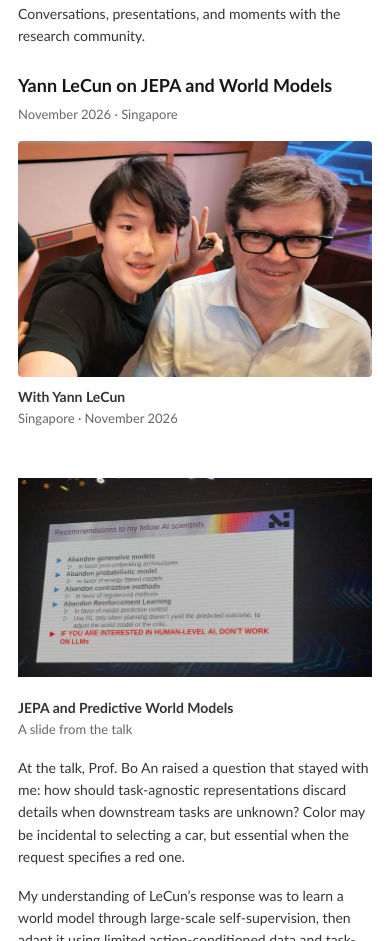
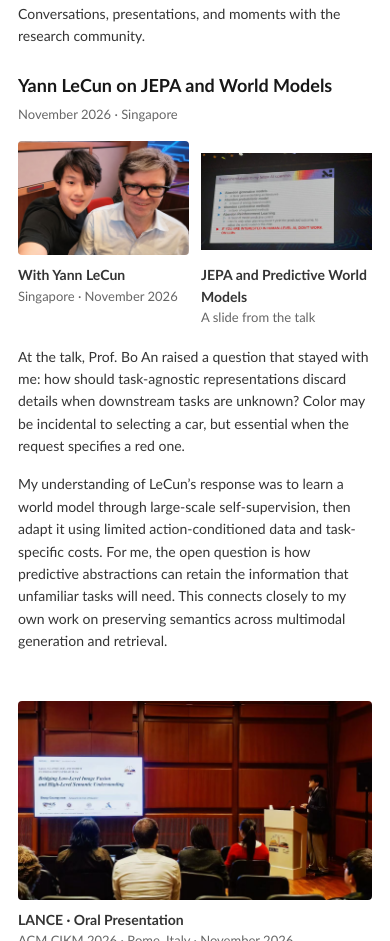
Before and after one commit to chatdgy/chatdgy.github.io, a plain HTML site: page index.html in a window 390 px wide. Shown: the part 9857-10798 px from the top of the page. Drawn offline with Linux system fonts and the light colour scheme.

Commit message:
Replace LeCun photo and halve event image sizes

```diff
--- a/index.html
+++ b/index.html
@@ -12,7 +12,7 @@
 <meta property="og:image" content="https://chatdgy.github.io/assets/plush-avatar.jpg">
 <title>Guangyuan Dong · Homepage</title>
 <link rel="icon" href="assets/favicon.svg" type="image/svg+xml">
-<link rel="stylesheet" href="style.css?v=20261125-lecun">
+<link rel="stylesheet" href="style.css?v=20261125-lecun-compact">
 <script src="site.js" defer></script>
 </head>
 <body>
@@ -221,7 +221,7 @@
   <h3 id="lecun-title">Yann LeCun on JEPA and World Models</h3>
   <p class="event-meta"><time datetime="2026-11">November 2026</time> · Singapore</p>
   <div class="event-gallery lecun-gallery">
-    <figure><a class="event-photo zoom" href="assets/events/lecun-singapore-2026.jpg" data-kind="photo" data-caption="With Yann LeCun at his talk on JEPA and world models · Singapore, November 2026." aria-label="Enlarge the photo with Yann LeCun"><img src="assets/events/lecun-singapore-2026.jpg" width="2460" height="1924" alt="Guangyuan Dong with Yann LeCun at the Singapore event" loading="lazy"></a><figcaption><strong>With Yann LeCun</strong><span>Singapore · November 2026</span></figcaption></figure>
+    <figure><a class="event-photo zoom" href="assets/events/lecun-singapore-2026-updated.png" data-kind="photo" data-caption="With Yann LeCun at his talk on JEPA and world models · Singapore, November 2026." aria-label="Enlarge the photo with Yann LeCun"><img src="assets/events/lecun-singapore-2026-updated.png" width="1418" height="1109" alt="Guangyuan Dong with Yann LeCun at the Singapore event" loading="lazy"></a><figcaption><strong>With Yann LeCun</strong><span>Singapore · November 2026</span></figcaption></figure>
     <figure><a class="event-photo talk-slide zoom" href="assets/events/lecun-jepa-talk-2026.jpg" data-kind="photo" data-caption="A slide from Yann LeCun’s talk on JEPA and world models · Singapore, November 2026." aria-label="Enlarge the slide from Yann LeCun’s talk"><img src="assets/events/lecun-jepa-talk-2026.jpg" width="1440" height="810" alt="Yann LeCun’s presentation slide advocating joint-embedding architectures and model-predictive control" loading="lazy"></a><figcaption><strong>JEPA and Predictive World Models</strong><span>A slide from the talk</span></figcaption></figure>
   </div>
   <p>At the talk, Prof. Bo An raised a question that stayed with me: how should task-agnostic representations discard details when downstream tasks are unknown? Color may be incidental to selecting a car, but essential when the request specifies a red one.</p>
--- a/style.css
+++ b/style.css
@@ -78,7 +78,7 @@ section{margin-bottom:38px;scroll-margin-top:10px}
 .event-reflection h3{font-size:18px}
 .event-reflection .event-meta{font-size:13px;color:#666;margin:4px 0 0}
 .event-reflection>p:not(.event-meta){font-size:14px}
-.lecun-gallery{margin:16px 0 18px}
+.lecun-gallery{width:50%;gap:16px;margin:16px 0 18px}
 .lecun-gallery .event-photo img{aspect-ratio:3/2;object-position:center 42%}
 .lecun-gallery .talk-slide img{object-fit:contain}
 .community-note{font-size:14px}
@@ -122,6 +122,7 @@ h2{font-size:22px}.paper{grid-template-columns:1fr;gap:14px;padding:14px 0;margi
 .experience-title>span{display:block;margin-top:3px}.experience p{font-size:13px}
 .news li{grid-template-columns:70px 1fr;gap:8px}.news time{font-size:12px}
 .event-gallery{grid-template-columns:1fr;gap:24px}
+.lecun-gallery{width:100%;grid-template-columns:repeat(2,minmax(0,1fr));gap:12px}
 }
 @media(prefers-reduced-motion:reduce){.portrait img{transition:none}.portrait:hover img{transform:none}}
 @media print{.masthead,.sidebar,dialog,.paper-nav,.skip,footer{display:none}.layout{display:block;width:100%;margin:0}.paper{break-inside:avoid}}
```
Also changed, not shown: assets/events/lecun-singapore-2026-updated.png (added).
